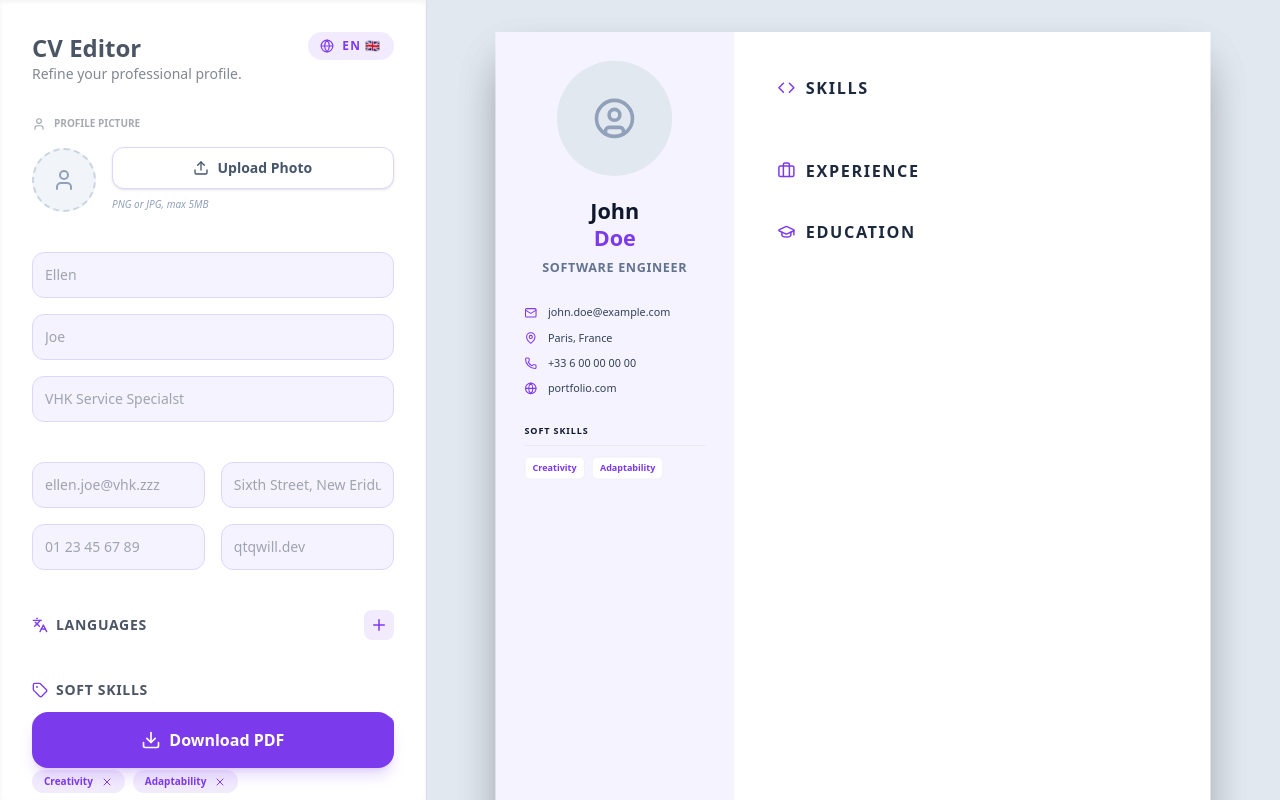
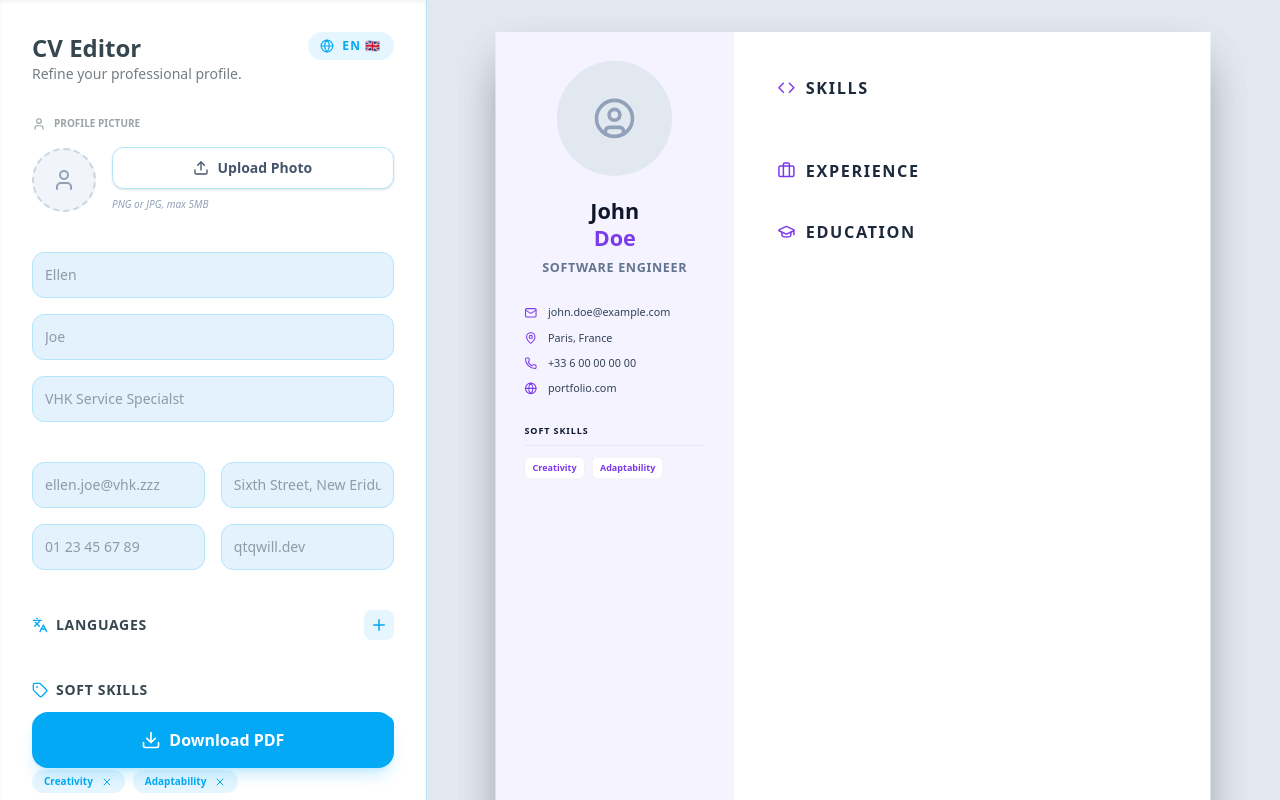
Before and after one commit to thatonequill/cv-maker, a Next.js app: page / in a window 1280 px wide. Built offline with nearby package versions, Linux system fonts and the light colour scheme.

Commit message:
Updated style

```diff
--- a/app/globals.css
+++ b/app/globals.css
@@ -10,17 +10,17 @@
 }
 
 :root {
-    /* Deep Violet & Mauve Theme */
-    --background: #f5f3ff; /* Mauve-50 (Extremely light violet-white) */
-    --foreground: #4b5563; /* Gray-600 (Soft neutral text) */
+    /* Light Blue Theme */
+    --background: #e3f2fd; /* Light Blue-50 */
+    --foreground: #37474f; /* Blue-Grey-800 */
 
     --card: #ffffff;
-    --card-foreground: #2e1065; /* Violet-950 (Dark contrast for headers)[cite: 3] */
+    --card-foreground: #1a237e; /* Indigo-900 (Dark contrast for headers) */
 
-    --primary: #7c3aed; /* Violet-600 (Deep Violet Accent)[cite: 3] */
+    --primary: #03a9f4; /* Light Blue-500 (Vibrant blue accent) */
 
-    --muted: #ede9fe; /* Violet-100 (Mauve background for buttons/inputs)[cite: 3] */
-    --border: #ddd6fe; /* Violet-200 (Soft violet borders)[cite: 3] */
+    --muted: #e1f5fe; /* Light Blue-50 (Muted background for buttons/inputs) */
+    --border: #b3e5fc; /* Light Blue-100 (Soft blue borders) */
 }
 
 @layer base {
```
